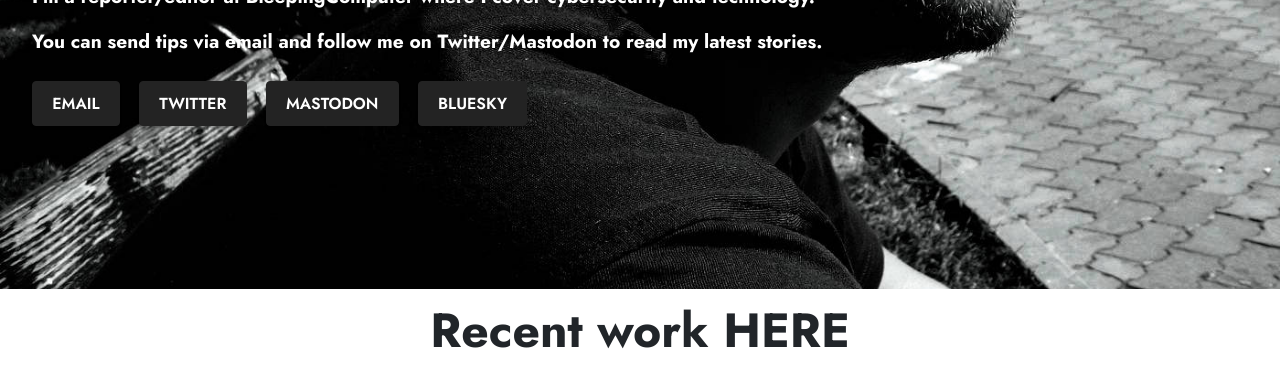
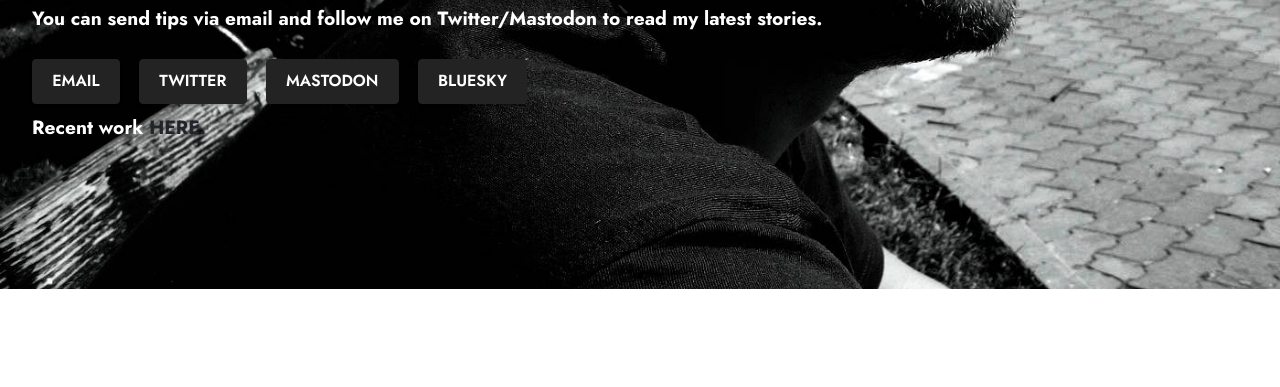
Before and after one commit to glimpsed/glimpsed.github.io, a plain HTML site: page index.html in a window 1280 px wide. Shown: the part 511-898 px from the top of the page. After the commit the page ends 800 px from the top, so only its background shows below. Drawn offline with Linux system fonts and the light colour scheme.

Commit message:
Update index.html

```diff
--- a/index.html
+++ b/index.html
@@ -50,23 +50,13 @@
                 <p class="mbr-text mbr-fonts-style display-7"><strong>You can send tips via email and follow me on Twitter/Mastodon to read my latest stories.</strong></p>
 
                 <div class="mbr-section-btn mt-3"><a class="btn btn-black display-6" href="mailto:sergiu@bleepingcomputer.com" target="_blank">EMAIL</a> <a class="btn btn-black display-6" href="https://twitter.com/serghei" target="_blank">TWITTER</a> <a rel="me" class="btn btn-black display-6" href="https://mastodon.social/@serghei" target="_blank">MASTODON</a> <a class="btn btn-black display-6" href="https://bsky.app/profile/serghei.bsky.social" target="_blank">BLUESKY</a></div>
+
+                <p class="mbr-text mbr-fonts-style display-7"><strong>Recent work</strong> <a href="https://www.bleepingcomputer.com/author/sergiu-gatlan/" class="text-dark" target="_blank"><strong> HERE.</strong></a></p>
+
             </div>
         </div>
     </div>
 </section>
 
-
-
-
-<section data-bs-version="5.1" class="content1 cid-tnAOKmGwU9" id="content1-n">
-
-
-    <div class="container">
-        <div class="mbr-section-head">
-            <h4 class="mbr-section-title mbr-fonts-style align-center mb-0 display-2 text-dark"><strong>Recent work</strong> <p id="p2"><a href="https://www.bleepingcomputer.com/author/sergiu-gatlan/" class="text-dark" target="_blank"><strong> HERE</strong></a></p></h4>
-
-
-</section>
-
 </body>
 </html>
```
